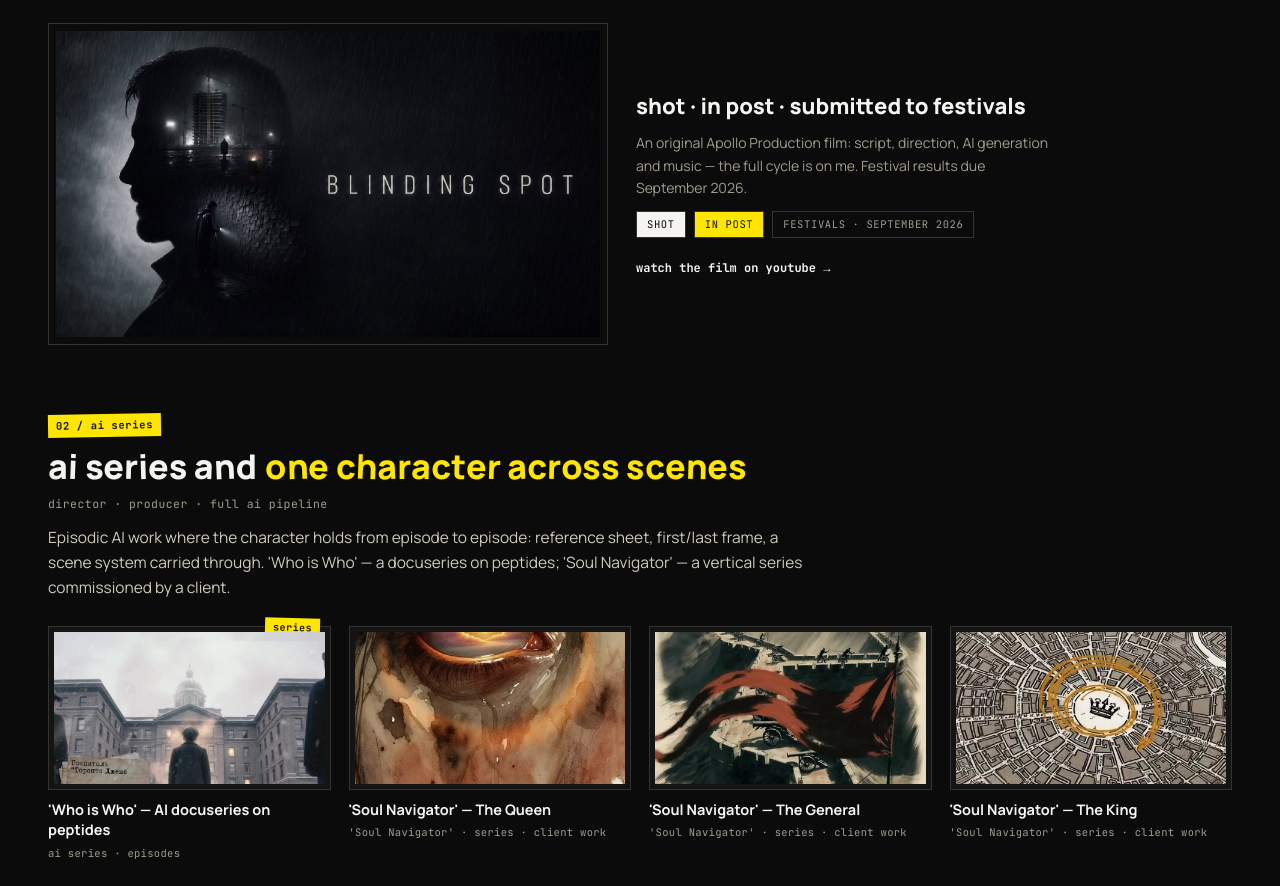
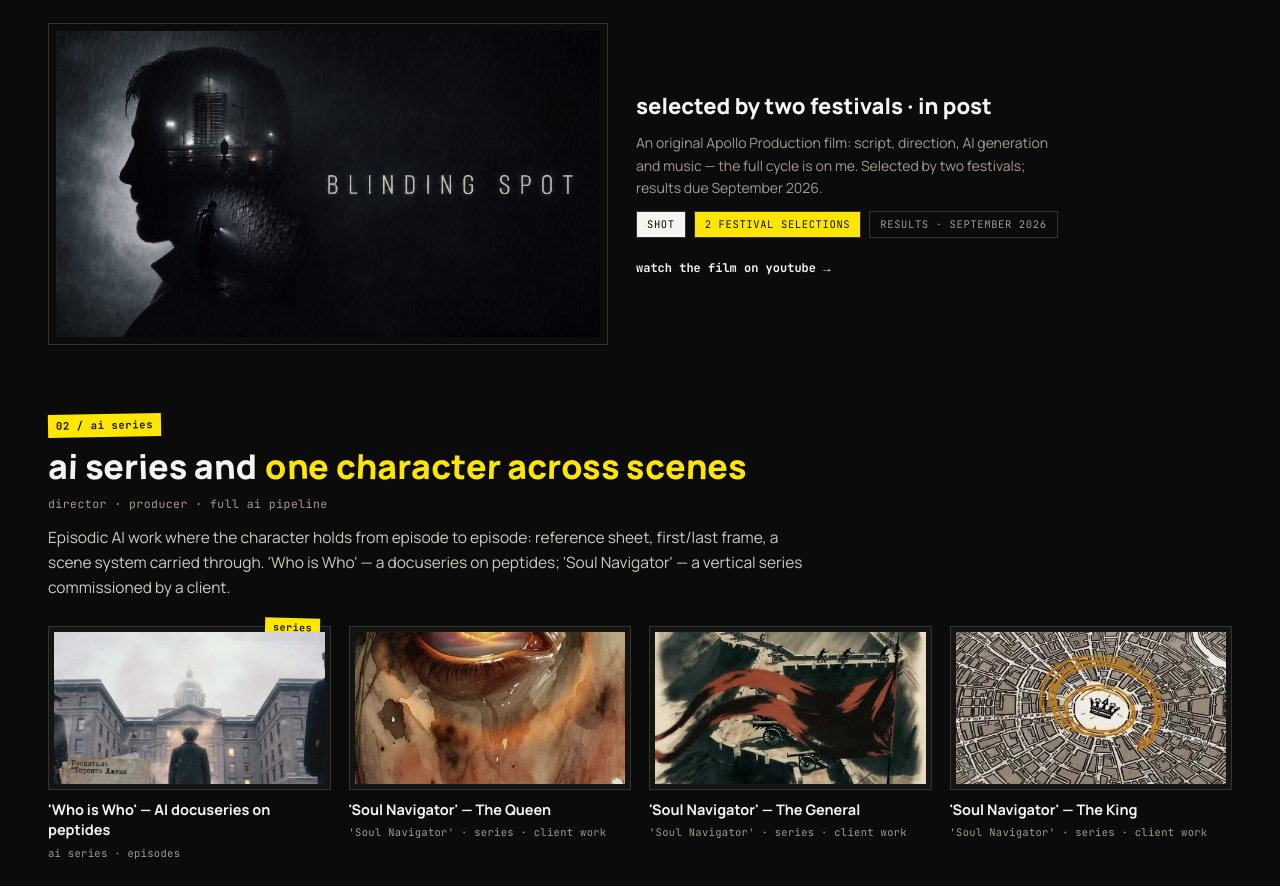
Before and after one commit to semyran1/semyran1.github.io, a plain HTML site: page index.html in a window 1280 px wide. Shown: the part 1539-2425 px from the top of the page. Drawn offline with Linux system fonts and the light colour scheme; animation ran at ten frames a second.

Commit message:
«Ослепляющее пятно» — участник двух фестивалей
Co-Authored-By: Claude Fable 5.1 <noreply@anthropic.com>

```diff
--- a/index.html
+++ b/index.html
@@ -854,9 +854,9 @@ ru:{
   door_film_cta:"обсудить проект →",
   wip_h3:"«Ослепляющее пятно» — <u>короткий метр</u>",
   wip_role:"сценарист · режиссёр · ai-генерации · музыка — полный цикл",
-  wip_t:"снят · постпродакшн · подан на фестивали",
-  wip_d:"Авторский фильм Apollo Production: сценарий, режиссура, AI-генерации и музыка — полный цикл на мне. Результаты фестивалей — сентябрь 2026.",
-  st1:"снят", st2:"постпродакшн", st3:"фестивали · сентябрь 2026",
+  wip_t:"участник двух фестивалей · постпродакшн",
+  wip_d:"Авторский фильм Apollo Production: сценарий, режиссура, AI-генерации и музыка — полный цикл на мне. Фильм отобран на два фестиваля, результаты — сентябрь 2026.",
+  st1:"снят", st2:"участник 2 фестивалей", st3:"результаты · сентябрь 2026",
   wip_go:"смотреть фильм на youtube →",
   ai_h3:"ai-сериалы и <u>один герой через сцены</u>",
   ai_role:"режиссёр · продюсер · полный ai-пайплайн",
@@ -1010,9 +1010,9 @@ en:{
   door_film_cta:"discuss a project →",
   wip_h3:"'Blinding Spot' — <u>a short film</u>",
   wip_role:"written · directed · ai-generated · scored — full cycle",
-  wip_t:"shot · in post · submitted to festivals",
-  wip_d:"An original Apollo Production film: script, direction, AI generation and music — the full cycle is on me. Festival results due September 2026.",
-  st1:"shot", st2:"in post", st3:"festivals · september 2026",
+  wip_t:"selected by two festivals · in post",
+  wip_d:"An original Apollo Production film: script, direction, AI generation and music — the full cycle is on me. Selected by two festivals; results due September 2026.",
+  st1:"shot", st2:"2 festival selections", st3:"results · september 2026",
   wip_go:"watch the film on youtube →",
   ai_h3:"ai series and <u>one character across scenes</u>",
   ai_role:"director · producer · full ai pipeline",
```
